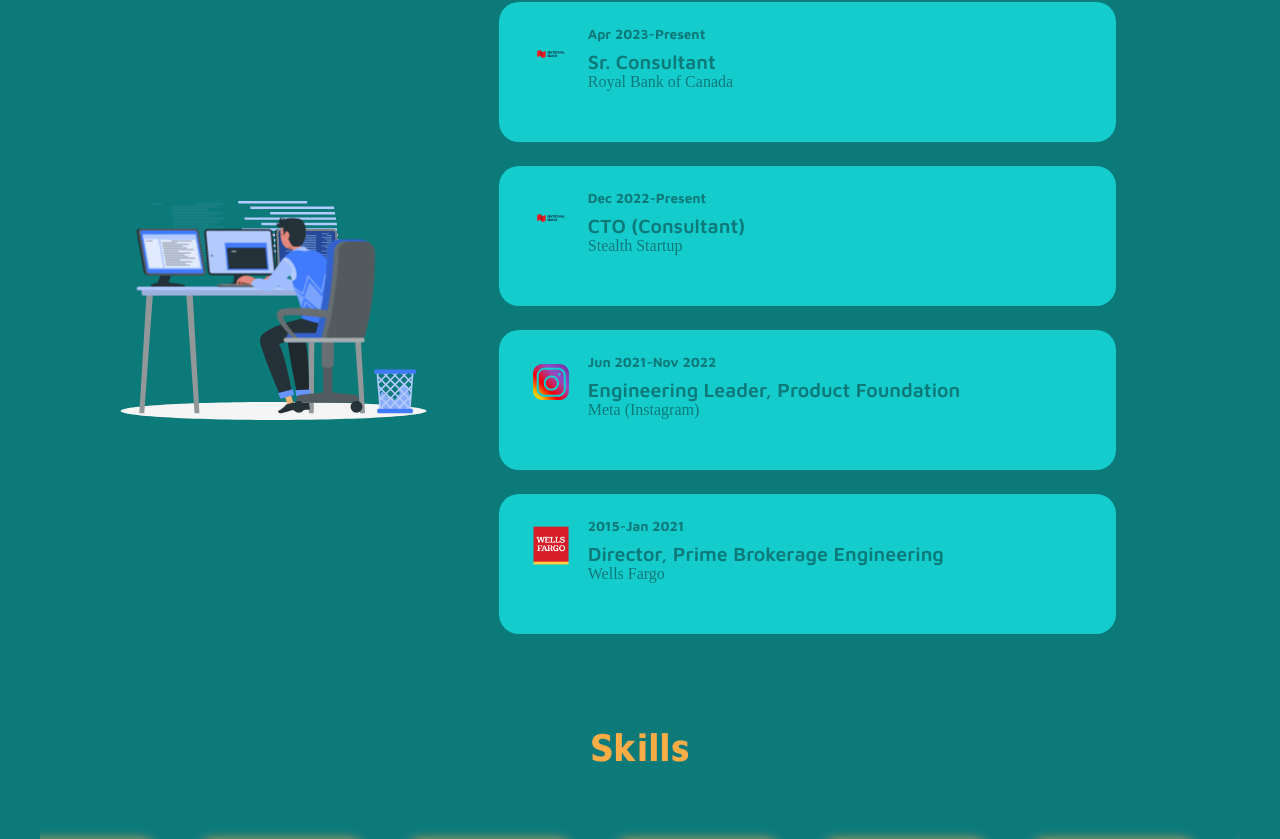
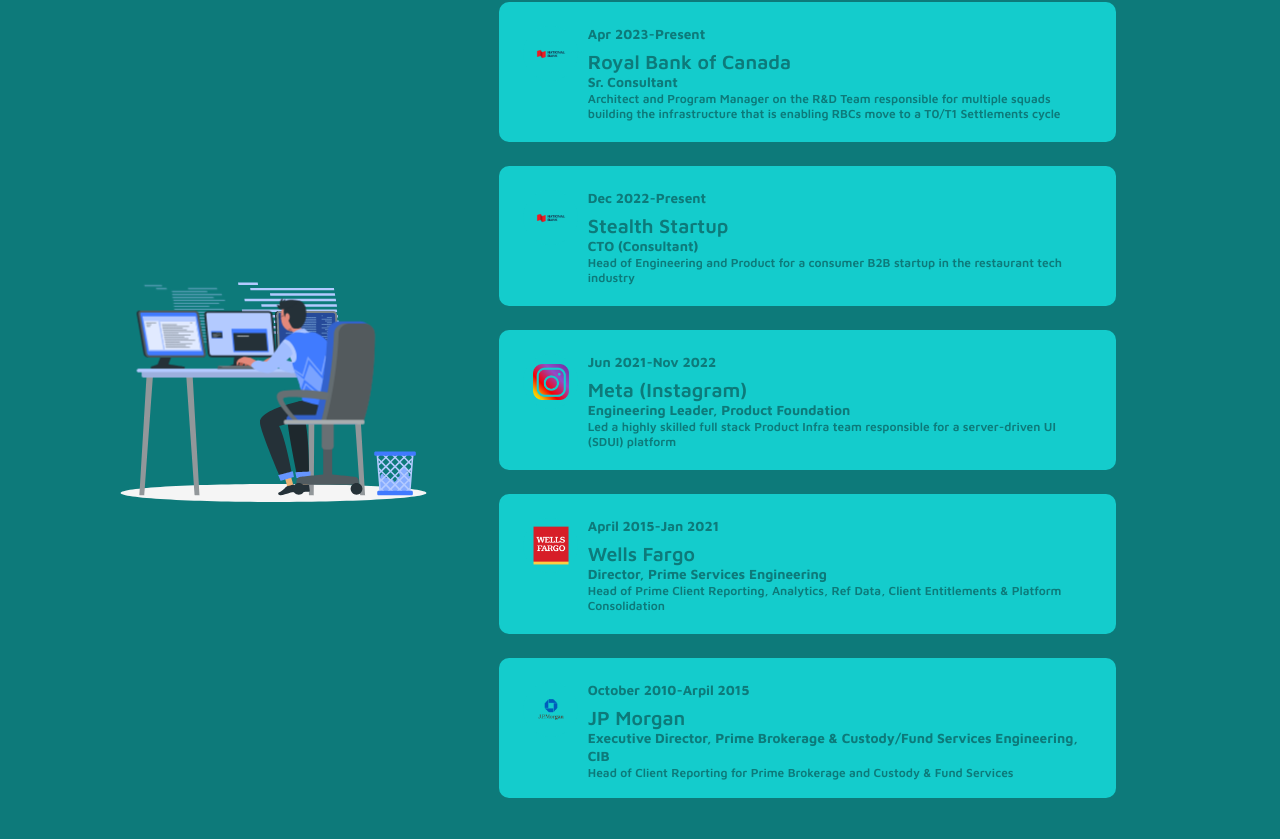
Before and after one commit to prafull2001/manish-website, a React (Create React App) app: page / in a window 1280 px wide. Shown: the part 1381-2220 px from the top of the page. Built offline with nearby package versions, Linux system fonts and the light colour scheme; a web font is replaced by a local one.

Commit message:
added all of dads changes.

```diff
--- a/src/components/core-ui/experience/experience-card.js
+++ b/src/components/core-ui/experience/experience-card.js
@@ -4,7 +4,7 @@
 import { ThemeContext } from '../../../contexts/theme-context';
 import './experience.css';
 
-function ExperienceCard({id, company, jobtitle, startYear, endYear, companyImage}) {
+function ExperienceCard({id, company, jobtitle, blurb, startYear, endYear, companyImage}) {
     const { theme } = useContext(ThemeContext);
 
     const useStyles = makeStyles((t) => ({
@@ -24,8 +24,9 @@
                 </div>
                 <div className="experience-details">
                     <h6 style={{color: theme.secondary}}>{startYear}-{endYear}</h6>
-                    <h4 style={{color: theme.secondary}}>{jobtitle}</h4>
-                    <h7 style={{color: theme.secondary}}>{company}</h7>
+                    <h4 style={{color: theme.secondary}}>{company}</h4>
+                    <h7 style={{color: theme.secondary}}>{jobtitle}</h7>
+                    <p style={{color: theme.secondary}}>{blurb}</p>
                 </div>
             </div>
         </Fade>
--- a/src/components/core-ui/experience/experience.css
+++ b/src/components/core-ui/experience/experience.css
@@ -35,7 +35,7 @@
   width: 90%;
   height: 140px;
   padding: 1.5rem;
-  border-radius: 20px;
+  border-radius: 10px;
   margin-bottom: 1.5rem;
   transition: background-color 200ms ease-in-out;
 }
@@ -59,6 +59,13 @@
   margin-left: 0.6rem;
 }
 
+.experience-details > h7 {
+  font-family: var(--primaryFont);
+  font-size: 0.85rem;
+  font-weight: 700;
+  margin-bottom: 0.5rem;
+}
+
 .experience-details > h6 {
   font-family: var(--primaryFont);
   font-size: 0.85rem;
@@ -75,6 +82,12 @@
 .experience-details > h5 {
   font-family: var(--primaryFont);
   font-size: 1.15rem;
+  font-weight: 600;
+}
+
+.experience-details > p {
+  font-family: var(--primaryFont);
+  font-size: .75rem;
   font-weight: 600;
 }
 
--- a/src/components/core-ui/experience/experience.js
+++ b/src/components/core-ui/experience/experience.js
@@ -29,6 +29,7 @@
                                 company={exp.company}
                                 startYear={exp.startYear}
                                 endYear={exp.endYear}
+                                blurb={exp.blurb}
                                 companyImage={exp.companyImage} />
                         ))}
                     </div>
--- a/src/data/experienceData.js
+++ b/src/data/experienceData.js
@@ -1,12 +1,14 @@
 import instagramLogo from "../assets/company_images/instagram.png";
 import canadaBankLogo from "../assets/company_images/canadabank.png";
 import wellsfargoLogo from "../assets/company_images/wellsfargo.png";
+import jpmorganLogo from "../assets/company_images/jpmorgan.png";
 
 export const experienceData = [
     {
         id: 1,
         company: 'Royal Bank of Canada',
         jobtitle: 'Sr. Consultant',
+        blurb: 'Architect and Program Manager on the R&D Team responsible for multiple squads building the infrastructure that is enabling RBCs move to a T0/T1 Settlements cycle', //
         startYear: 'Apr 2023',
         endYear: 'Present',
         companyImage: canadaBankLogo
@@ -15,6 +17,7 @@
         id: 2,
         company: 'Stealth Startup',
         jobtitle: 'CTO (Consultant)',
+        blurb: 'Head of Engineering and Product for a consumer B2B startup in the restaurant tech industry',
         startYear: 'Dec 2022',
         endYear: 'Present',
         companyImage: canadaBankLogo
@@ -23,6 +26,7 @@
         id: 3,
         company: 'Meta (Instagram)',
         jobtitle: 'Engineering Leader, Product Foundation',
+        blurb: 'Led a highly skilled full stack Product Infra team responsible for a server-driven UI (SDUI) platform',
         startYear: 'Jun 2021',
         endYear: 'Nov 2022',
         companyImage: instagramLogo
@@ -30,9 +34,19 @@
     {
         id: 4,
         company: 'Wells Fargo',
-        jobtitle: 'Director, Prime Brokerage Engineering',
-        startYear: '2015',
+        jobtitle: 'Director, Prime Services Engineering',
+        blurb: 'Head of Prime Client Reporting, Analytics, Ref Data, Client Entitlements & Platform Consolidation',
+        startYear: 'April 2015',
         endYear: 'Jan 2021',
         companyImage: wellsfargoLogo
     },
+    {
+        id: 5,
+        company: 'JP Morgan',
+        jobtitle: 'Executive Director, Prime Brokerage & Custody/Fund Services Engineering, CIB',
+        blurb: 'Head of Client Reporting for Prime Brokerage and Custody & Fund Services',
+        startYear: 'October 2010',
+        endYear: 'Arpil 2015',
+        companyImage: jpmorganLogo
+    },
 ]
```
Also changed, not shown: src/assets/company_images/jpmorgan.png (added).
